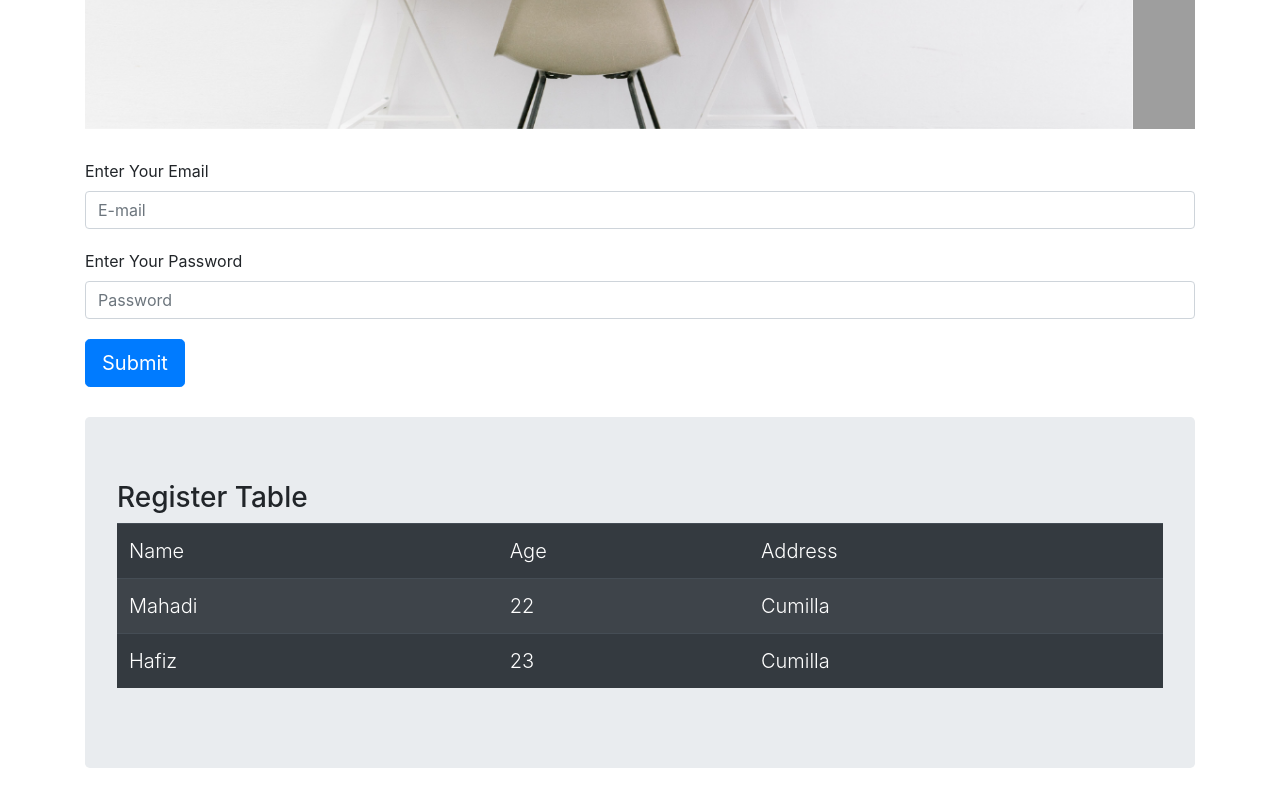
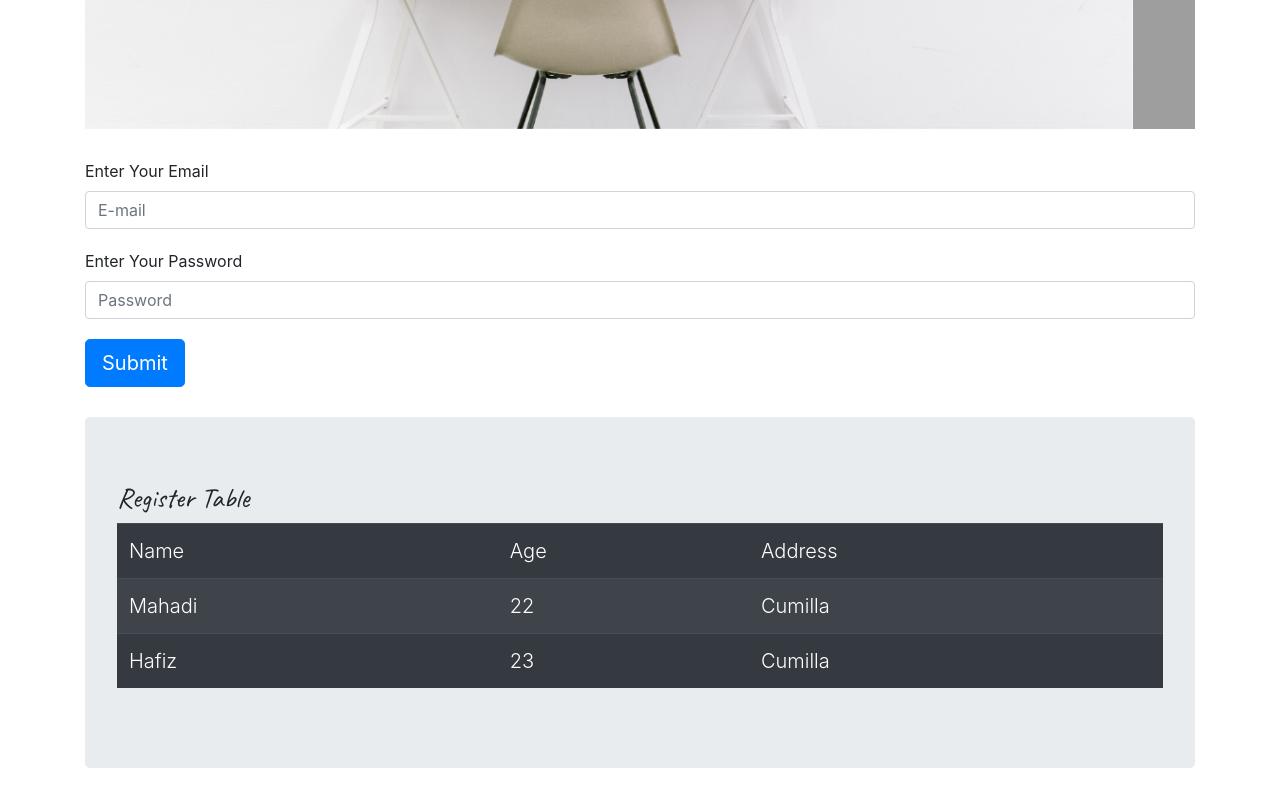
Before and after one commit to mhtanmoy/mht.github.io, a plain HTML site: page index.html in a window 1280 px wide. Shown: the part 895-1695 px from the top of the page. Drawn offline with nearby package versions, Linux system fonts and the light colour scheme; grey boxes are pictures that could not be loaded.

Commit message:
font change2

```diff
--- a/index.html
+++ b/index.html
@@ -72,7 +72,7 @@
       <input type="submit" onclick="sub1()" class="sub btn btn-primary btn-lg">
     </div>
     <div class="jumbotron">
-        <h3 class="">Register Table</h3>
+        <h3 class="reg">Register Table</h3>
         <div class="lead">
         <table class="table table-dark table-striped">
             <thead>
--- a/testcss.css
+++ b/testcss.css
@@ -85,8 +85,9 @@
     scale: (0.98);
     color: royalblue;
 }
-
-
+.reg {
+    font-family: 'Caveat', cursive;
+}
 .pic {
     max-height: 550px;
     min-height: auto;
```
